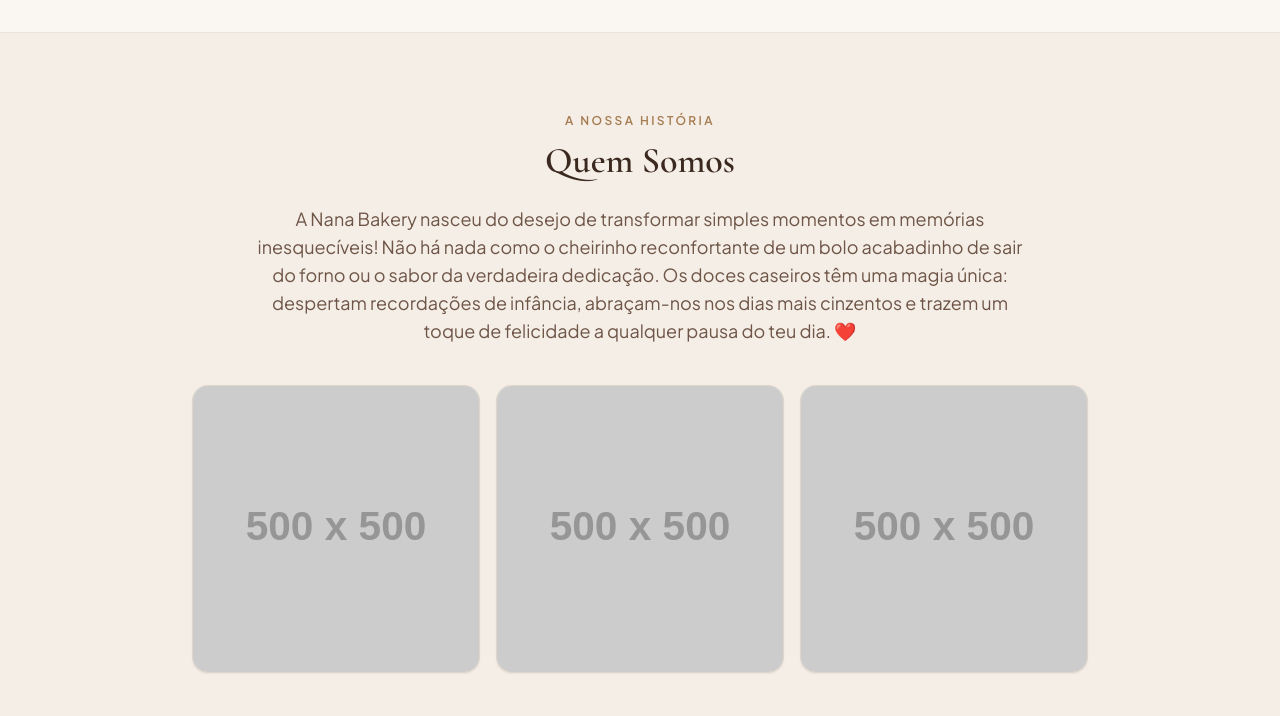
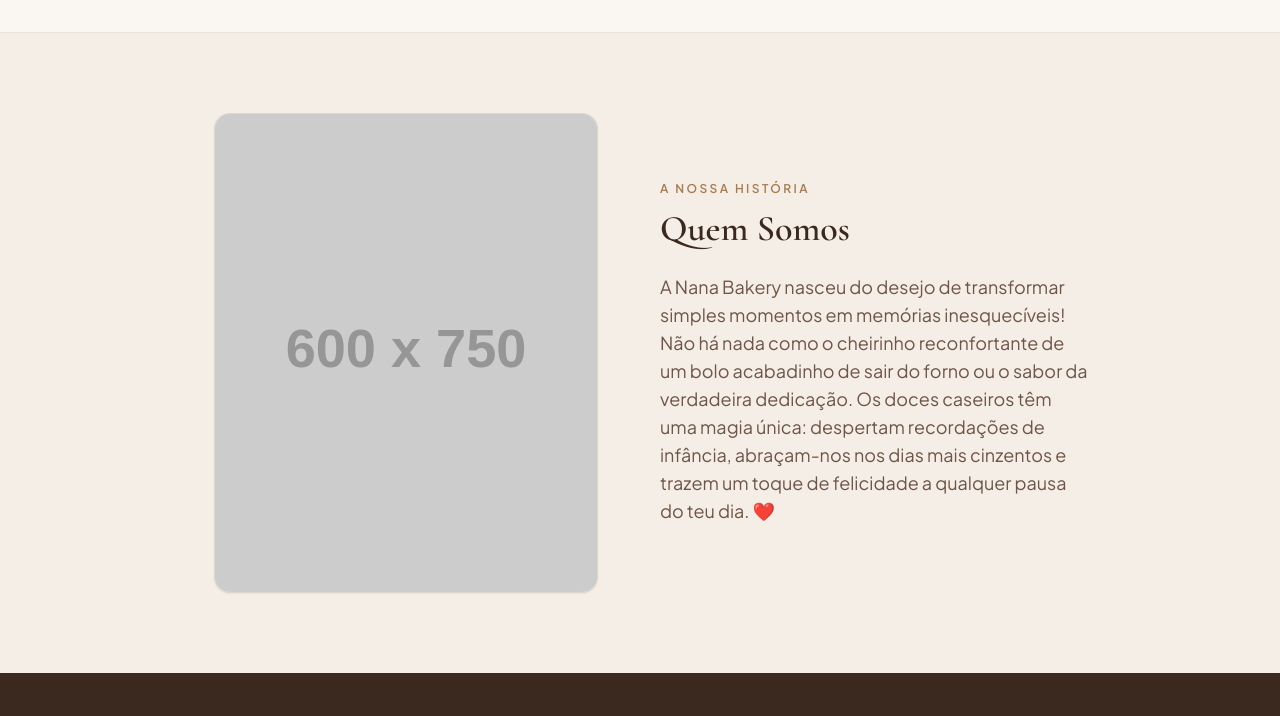
Before and after one commit to adrianaric05/NaanaBakeryy, a plain HTML site: page index.html in a window 1280 px wide. Shown: the part 2510-3226 px from the top of the page. Drawn offline with nearby package versions, Linux system fonts and the light colour scheme; placeholder pictures from the web are drawn by us.

Commit message:
Update index.html

```diff
--- a/index.html
+++ b/index.html
@@ -128,26 +128,18 @@
 
   <!-- 4. QUEM SOMOS -->
   <section id="quem-somos" class="py-16 sm:py-20 px-5 bg-bege/60 border-t border-castanho/5">
-    <div class="max-w-4xl mx-auto text-center">
-      <p class="uppercase tracking-[0.2em] text-xs text-dourado font-semibold mb-3">A Nossa História</p>
-      <h2 class="font-serif text-3xl sm:text-4xl font-semibold text-castanho mb-6">Quem Somos</h2>
-      <p class="text-castanho-claro text-base sm:text-lg leading-relaxed max-w-3xl mx-auto mb-10">
-        A Nana Bakery nasceu do desejo de transformar simples momentos em memórias inesquecíveis! Não há nada como o cheirinho reconfortante de um bolo acabadinho de sair do forno ou o sabor da verdadeira dedicação. Os doces caseiros têm uma magia única: despertam recordações de infância, abraçam-nos nos dias mais cinzentos e trazem um toque de felicidade a qualquer pausa do teu dia. ❤️
-      </p>
-
-      <!-- Galeria Quem Somos -->
-      <div class="grid grid-cols-1 sm:grid-cols-3 gap-4">
-        <div class="aspect-square rounded-2xl overflow-hidden bg-bege border border-castanho/10 shadow-sm">
+    <div class="max-w-4xl mx-auto">
+      <div class="grid grid-cols-1 md:grid-cols-2 gap-10 items-center">
+        <div class="aspect-[4/5] max-w-sm mx-auto w-full rounded-2xl overflow-hidden bg-bege border border-castanho/10 shadow-sm">
           <img src="img/quem-somos-1.jpg" alt="NanaBakery artesanal" class="w-full h-full object-cover hover:scale-105 transition duration-500"
-               onerror="this.src='https://placehold.co/500x500/F0E9DF/3B281E?text=NanaBakery+1'">
+               onerror="this.src='https://placehold.co/600x750/F0E9DF/3B281E?text=NanaBakery'">
         </div>
-        <div class="aspect-square rounded-2xl overflow-hidden bg-bege border border-castanho/10 shadow-sm">
-          <img src="img/quem-somos-2.jpg" alt="Confeção caseira" class="w-full h-full object-cover hover:scale-105 transition duration-500"
-               onerror="this.src='https://placehold.co/500x500/F0E9DF/3B281E?text=NanaBakery+2'">
-        </div>
-        <div class="aspect-square rounded-2xl overflow-hidden bg-bege border border-castanho/10 shadow-sm">
-          <img src="img/quem-somos-3.jpg" alt="Detalhes NanaBakery" class="w-full h-full object-cover hover:scale-105 transition duration-500"
-               onerror="this.src='https://placehold.co/500x500/F0E9DF/3B281E?text=NanaBakery+3'">
+        <div class="text-center md:text-left">
+          <p class="uppercase tracking-[0.2em] text-xs text-dourado font-semibold mb-3">A Nossa História</p>
+          <h2 class="font-serif text-3xl sm:text-4xl font-semibold text-castanho mb-6">Quem Somos</h2>
+          <p class="text-castanho-claro text-base sm:text-lg leading-relaxed">
+            A Nana Bakery nasceu do desejo de transformar simples momentos em memórias inesquecíveis! Não há nada como o cheirinho reconfortante de um bolo acabadinho de sair do forno ou o sabor da verdadeira dedicação. Os doces caseiros têm uma magia única: despertam recordações de infância, abraçam-nos nos dias mais cinzentos e trazem um toque de felicidade a qualquer pausa do teu dia. ❤️
+          </p>
         </div>
       </div>
     </div>
@@ -218,7 +210,7 @@
         id: 'canela',
         nome: 'Bolo de Canela',
         descricao: 'Aromático e reconfortante, perfeito para acompanhar um café ou chá.',
-        imagens: ['img/canela-1.jpg', 'img/canela-2.jpg', 'img/canela-3.jpg', 'img/canela-4.jpg'],
+        imagens: ['img/canela-1.jpg', 'img/canela-2.jpg', 'img/canela-3.jpg'],
         tipo: 'tamanhos',
         opcoes: [
           { label: 'Pequeno', peso: '~1 a 1,5 kg', preco: '11,00 €', stripeUrl: '#LINK-STRIPE-CANELA-P' },
```
